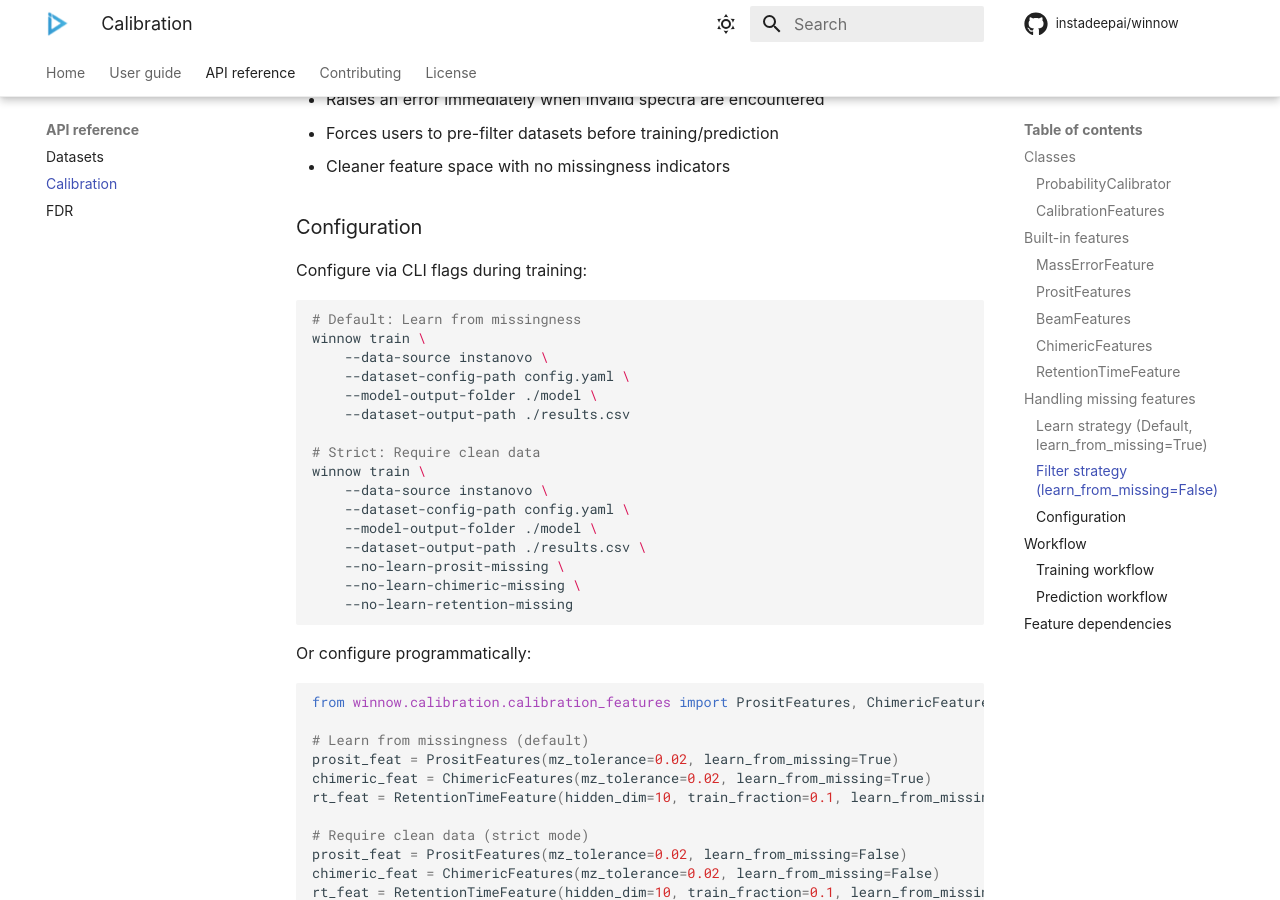
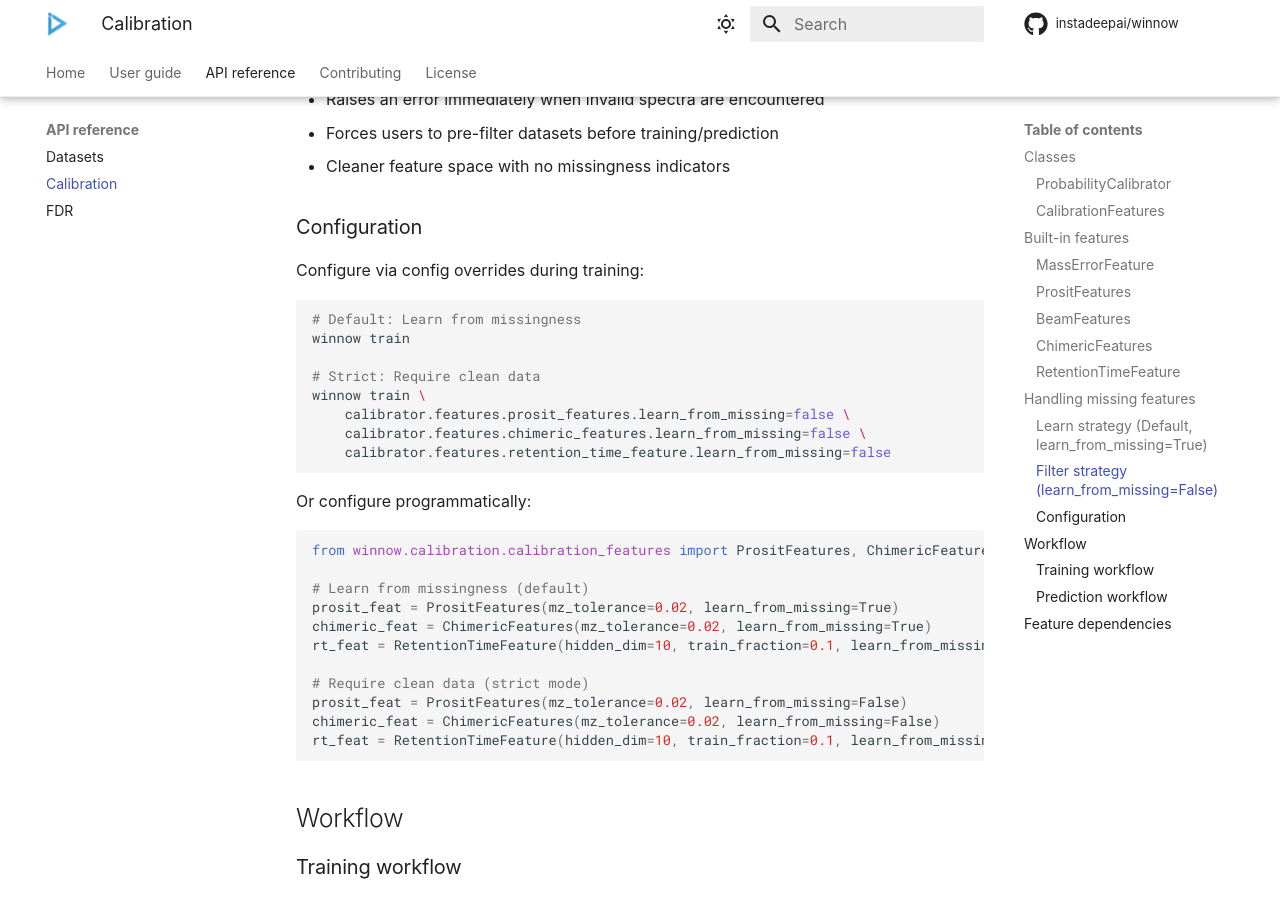
Before and after one commit to instadeepai/winnow, an MkDocs documentation site: the page built from docs/api/calibration.md, in a window 1280 px wide and 900 px high, scrolled down 4479 px. Built offline with MkDocs 1.6.1 and Material for MkDocs 9.7.7, drawn with Linux system fonts in a browser that asks for light colours; some web fonts are replaced; comment, search, counter and statistics services are not loaded.

Commit message:
docs: update old CLI references

````diff
--- a/docs/api/calibration.md
+++ b/docs/api/calibration.md
@@ -189,25 +189,17 @@ Winnow provides two strategies for handling such cases:
 
 ### Configuration
 
-Configure via CLI flags during training:
+Configure via config overrides during training:
 
 ```bash
 # Default: Learn from missingness
-winnow train \
-    --data-source instanovo \
-    --dataset-config-path config.yaml \
-    --model-output-folder ./model \
-    --dataset-output-path ./results.csv
+winnow train
 
 # Strict: Require clean data
 winnow train \
-    --data-source instanovo \
-    --dataset-config-path config.yaml \
-    --model-output-folder ./model \
-    --dataset-output-path ./results.csv \
-    --no-learn-prosit-missing \
-    --no-learn-chimeric-missing \
-    --no-learn-retention-missing
+    calibrator.features.prosit_features.learn_from_missing=false \
+    calibrator.features.chimeric_features.learn_from_missing=false \
+    calibrator.features.retention_time_feature.learn_from_missing=false
 ```
 
 Or configure programmatically:
````
Also changed, not shown: 2 other files.
